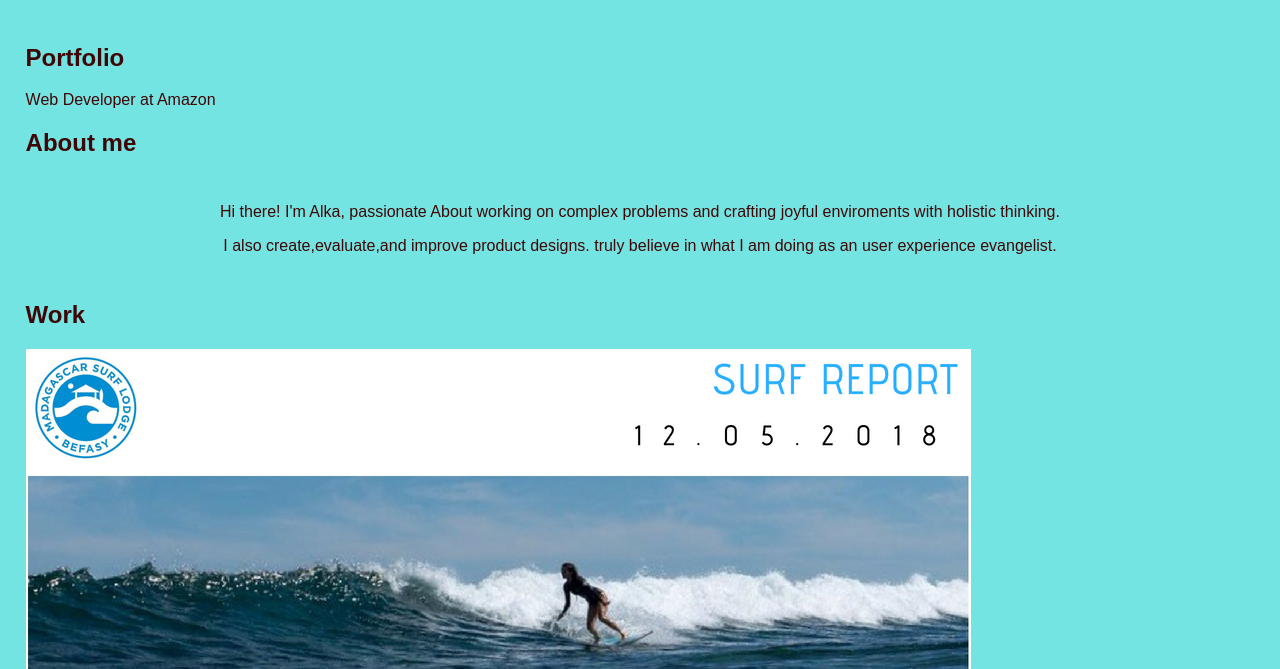
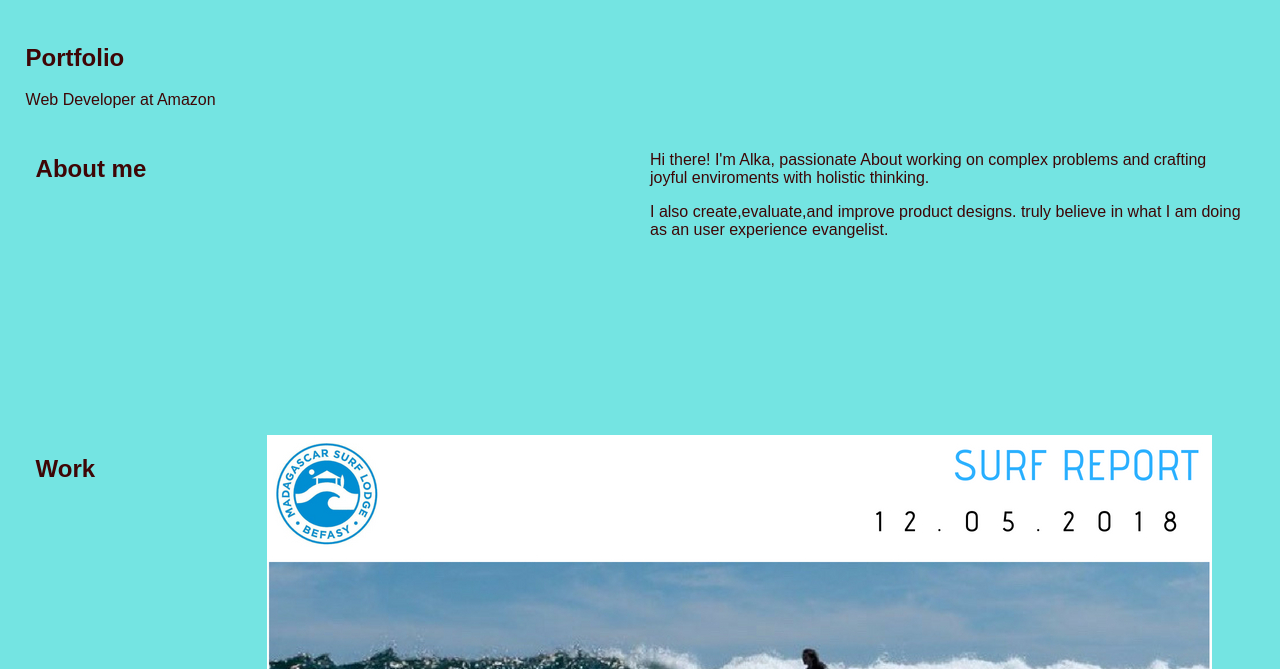
Before and after one commit to alka485/Portfolio_Page, a plain HTML site: page index.html in a window 1280 px wide. Shown: the part 131-800 px from the top of the page. Drawn offline with Linux system fonts and the light colour scheme.

Commit message:
adding row and column

```diff
--- a/Assets/style.css
+++ b/Assets/style.css
@@ -30,11 +30,12 @@ nav a {
     padding: 30px;
     }
 
-    .aboutme{
-        flex: 1 0 0;
-        padding: 10px;
-        text-align: center;
-        justify-content:;
+.row{
+    display: flex;
+}
 
-
-    }
+.column{
+    flex: 50%;
+    padding: 10px;
+    height: 300px;
+}
--- a/index.html
+++ b/index.html
@@ -22,9 +22,11 @@
     <main>
         <h2 class="Information">Portfolio</h2>
         <p class="Information">Web Developer at Amazon</p>
-        <section >
+        <div class="row" >
+            <div class="column">
              <h2> About me</h2>
-             <div class="aboutme" >
+             </div>
+             <div class="column" >
              <p>
                     Hi there! I'm Alka, passionate About
                     working on complex problems and crafting
@@ -37,14 +39,16 @@
                      as an user experience evangelist.
                 </p>
                 </div>
+        </div>
 
-        </section>
-
-
-            <div>
+            <div class="row">
+                <div class="column">
                 <h2>Work</h2>
+                </div>
+                <div class="column">
                 <img src="./Assets/Images/Surf report.jpg" alt="surf report"/>
                 <img src="./Assets/Images/Led_wall.webp" alt="Led_wall"/>
+            </div>
             </div>
 
 
```
